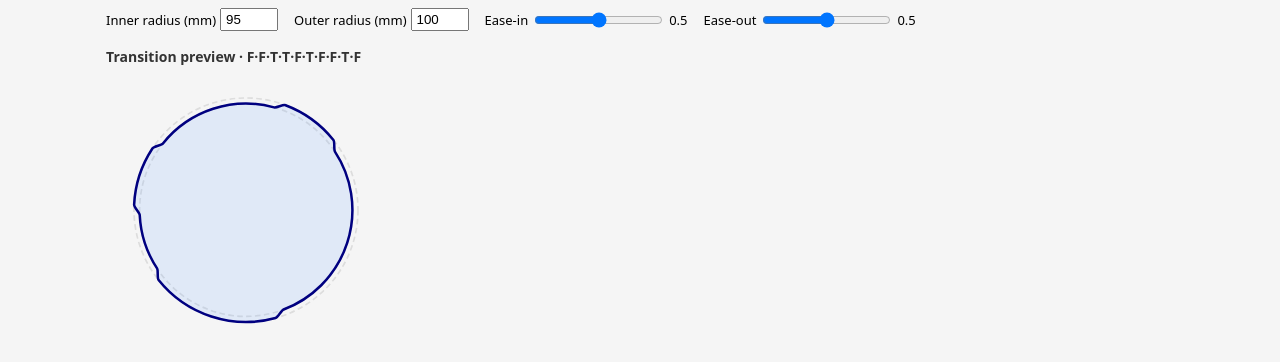
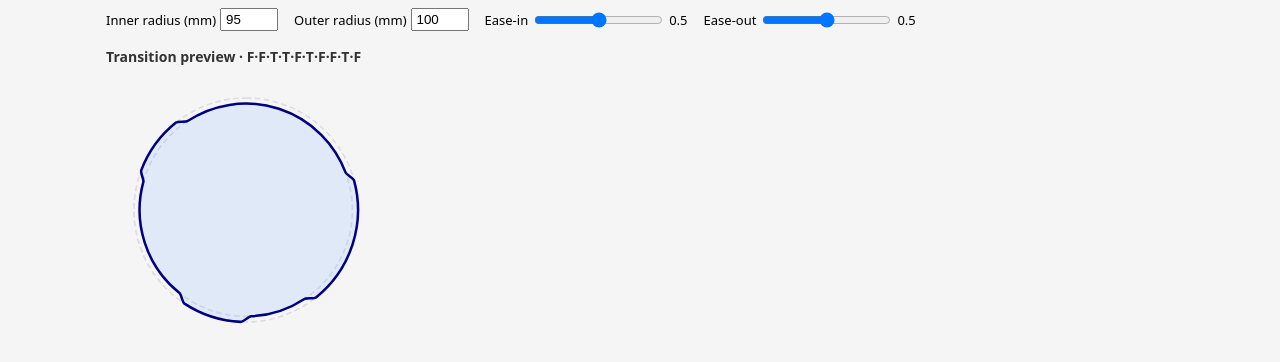
Before and after one commit to nocturnalAndroid/camCreator, a React (Vite) app: page / in a window 1280 px wide. Shown: the part 234-596 px from the top of the page. Built offline with nearby package versions, Linux system fonts and the light colour scheme.

Commit message:
fix: rotate transition preview 90 degrees CCW so cam profile starts at 12 o'clock

```diff
--- a/src/components/TransitionPreview.jsx
+++ b/src/components/TransitionPreview.jsx
@@ -38,9 +38,11 @@ export default function TransitionPreview({ params, image }) {
       <div>
         <h3>Transition preview · F·F·T·T·F·T·F·F·T·F</h3>
         <svg viewBox={`${-v} ${-v} ${v * 2} ${v * 2}`} style={{ width: '100%', maxWidth: 280, display: 'block' }}>
+          <g transform="rotate(-90)">
             <circle cx={0} cy={0} r={ro} fill="none" stroke="#ddd" strokeWidth={sw} strokeDasharray={`${ro * 0.05} ${ro * 0.03}`} />
             <circle cx={0} cy={0} r={ri} fill="none" stroke="#ddd" strokeWidth={sw} strokeDasharray={`${ro * 0.05} ${ro * 0.03}`} />
             <path d={path} fill="rgba(100,160,255,0.15)" stroke="navy" strokeWidth={sw * 1.5} />
+          </g>
         </svg>
       </div>
     )
@@ -73,24 +75,23 @@ export default function TransitionPreview({ params, image }) {
   return (
     <div>
       <h3>Transition preview · F·F·T·T·F·T·F·F·T·F · {10}/{totalCols} cols</h3>
-      <svg viewBox={`${vx} ${vy} ${vw} ${vh}`} style={{ width: '100%', maxWidth: 480, display: 'block' }}>
+      <svg viewBox={`${vy} ${-vx - vw} ${vh} ${vw}`} style={{ width: '100%', maxWidth: 480, display: 'block' }}>
+        <g transform="rotate(-90)">
           <defs>
             <clipPath id="tp-sector">
               <path d={clipD} />
             </clipPath>
           </defs>
-        {/* Full guide circles for context */}
           <circle cx={0} cy={0} r={ro} fill="none" stroke="#eee" strokeWidth={sw} clipPath="url(#tp-sector)" />
           <circle cx={0} cy={0} r={ri} fill="none" stroke="#eee" strokeWidth={sw} clipPath="url(#tp-sector)" />
-        {/* Cam profile clipped to sector */}
           <g clipPath="url(#tp-sector)">
             <path d={path} fill="rgba(100,160,255,0.2)" stroke="navy" strokeWidth={sw * 1.5} />
           </g>
-        {/* Radial boundary lines ri → ro */}
           <line x1={ri} y1={0} x2={ro * 1.08} y2={0}
             stroke="#bbb" strokeWidth={sw} strokeDasharray={`${ro * 0.04} ${ro * 0.025}`} />
           <line x1={ri * cos} y1={ri * sin} x2={ro * 1.08 * cos} y2={ro * 1.08 * sin}
             stroke="#bbb" strokeWidth={sw} strokeDasharray={`${ro * 0.04} ${ro * 0.025}`} />
+        </g>
       </svg>
     </div>
   )
```
Lines whose indentation alone changed are shown as unchanged.
